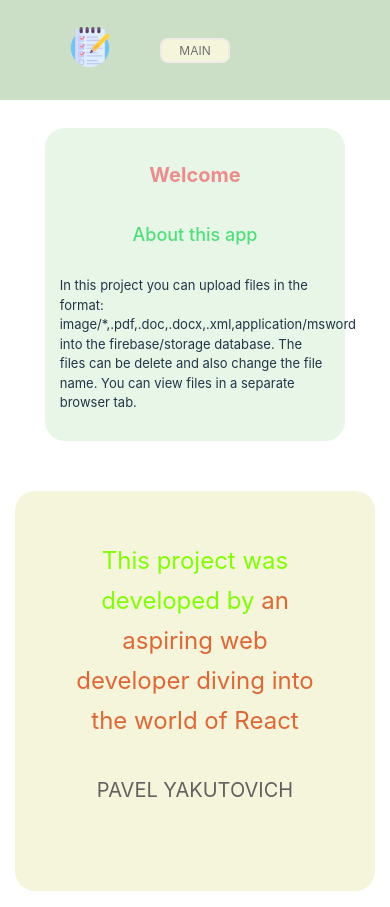
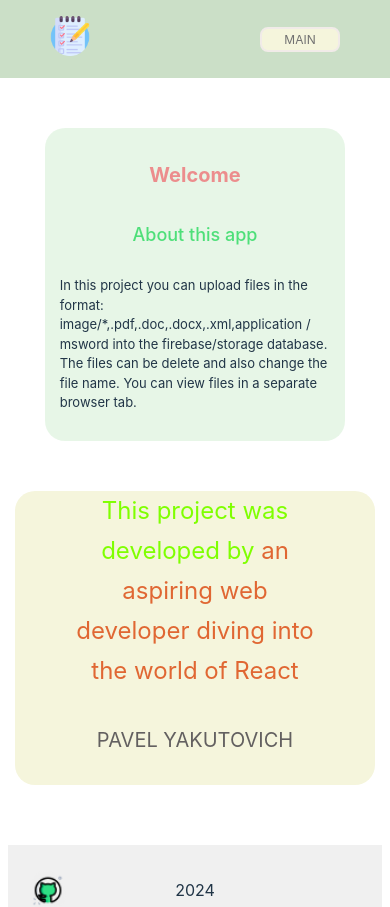
Before and after one commit to MisterYakutovich/react-project, a React (Vite) app in the folder react-project/: page / in a window 390 px wide. Shown: the top 907 px of the page. Built offline with nearby package versions, Linux system fonts and the light colour scheme.

Commit message:
fix:chanched and remove some styles

```diff
--- a/react-project/src/Home.module.scss
+++ b/react-project/src/Home.module.scss
@@ -19,6 +19,7 @@ $background-color_1: #f0f0f0;
   text-align: left;
   border-bottom: 1px solid #ddd;
   background-color: $background-color_1;
+  margin-top: 10px;
 }
 .content_wrapper_name {
   display: flex;
--- a/react-project/src/Welcome.module.scss
+++ b/react-project/src/Welcome.module.scss
@@ -13,8 +13,7 @@ $background-color_3: rgb(245, 245, 187);
   flex-direction: column;
   align-items: center;
   gap: 50px;
-  padding: 40px;
-  margin-bottom: 40px;
+  padding: 110px 20px;
   line-height: 1.5;
 }
 .title {
@@ -37,7 +36,7 @@ $background-color_3: rgb(245, 245, 187);
   box-sizing: border-box;
   padding: 15px;
   gap: 15px;
-  margin-top: 100px;
+  margin-top: 40px;
 }
 .course_description_container {
   display: flex;
@@ -81,7 +80,6 @@ $background-color_3: rgb(245, 245, 187);
 }
 .about {
   position: relative;
-  height: 400px;
   left: 0px;
   top: 0px;
   background-color: $background-color_2;
@@ -91,7 +89,6 @@ $background-color_3: rgb(245, 245, 187);
 }
 .about_section_title {
   position: relative;
-  top: 50px;
   width: 80%;
   margin: 0 auto;
   text-align: center;
@@ -116,7 +113,7 @@ $background-color_3: rgb(245, 245, 187);
 }
 @media (max-width: 1440px) {
   .main_container {
-    padding: 40px;
+    padding: 110px 20px;
   }
   .project_description_container {
     width: 70%;
@@ -143,10 +140,12 @@ $background-color_3: rgb(245, 245, 187);
     font-size: 22px;
   }
 }
+@media (max-width: 900px) {
+  .main_container {
+    padding: 80px 20px 60px 20px;
+  }
+}
 @media (max-width: 768px) {
-  .main_container {
-    padding: 20px;
-  }
   .project_description_container {
     width: 90%;
   }
--- a/react-project/src/Welcome.tsx
+++ b/react-project/src/Welcome.tsx
@@ -8,7 +8,7 @@ function Welcome() {
         <span className={styles.highlighted_text}>About this app</span>
         <p className={styles.project_description}>
           In this project you can upload files in the format:
-          image/*,.pdf,.doc,.docx,.xml,application/msword into the
+          image/*,.pdf,.doc,.docx,.xml,application / msword into the
           firebase/storage database. The files can be delete and also change the
           file name. You can view files in a separate browser tab.
         </p>
--- a/react-project/src/components/Form/Form.module.scss
+++ b/react-project/src/components/Form/Form.module.scss
@@ -25,5 +25,6 @@ textarea {
   background-color: $background-color_1;
   color: $color_1;
   border: none;
+  border-radius: 7px;
   cursor: pointer;
 }
--- a/react-project/src/components/header/Header.module.scss
+++ b/react-project/src/components/header/Header.module.scss
@@ -15,7 +15,7 @@ $background-color_4: #cbdfc772;
 }
 .header {
   display: flex;
-  height: 100px;
+  /*height: 100px;*/
   left: 0px;
   top: 0px;
   background-color: $background-color_1;
@@ -56,6 +56,9 @@ $background-color_4: #cbdfc772;
   display: flex;
   flex-wrap: wrap;
 }
+.todo_logo {
+  padding-left: 20px;
+}
 .button {
   width: 158px;
   height: 44px;
@@ -70,7 +73,7 @@ $background-color_4: #cbdfc772;
   text-align: center;
   transition: all 500ms ease;
   cursor: pointer;
-  margin-right: 40px;
+  margin-right: 20px;
   background-color: $background-color_2;
   color: $color_1;
   &:hover {
@@ -104,16 +107,13 @@ $background-color_4: #cbdfc772;
   }
 }
 @media screen and (max-width: 768px) {
-  .button {
-    margin-left: -200px;
-  }
 }
 @media screen and (max-width: 500px) {
   .wrapper {
     padding: 0 10px;
   }
   .button {
-    width: 70px;
+    width: 80px;
     height: 25px;
     font-size: 12px;
   }
--- a/react-project/src/components/header/Header.tsx
+++ b/react-project/src/components/header/Header.tsx
@@ -24,7 +24,7 @@ function Header() {
       <div className={styles.wrapper}>
         <div className={styles.header_nav_welcome}>
           <NavLink to="/">
-            <ul>
+            <ul className={styles.todo_logo}>
               <img src={todo} alt="ToDo" width={40} height={40} />
             </ul>
           </NavLink>
--- a/react-project/src/components/sidebar/Sidebar.module.scss
+++ b/react-project/src/components/sidebar/Sidebar.module.scss
@@ -24,4 +24,15 @@ $background-color_1: #f0eedd8a;
 .item_img {
   display: flex;
   justify-content: space-around;
+  align-items: center;
 }
+@media (max-width: 768px) {
+  .update_img {
+    width: 20px;
+    height: 20px;
+  }
+  .delete_img {
+    width: 20px;
+    height: 20px;
+  }
+}
--- a/react-project/src/components/sidebar/Sidebar.tsx
+++ b/react-project/src/components/sidebar/Sidebar.tsx
@@ -6,7 +6,7 @@ import update from '../../assets/update.png';
 import { setAllMetadata } from '../../redux/slices/sliceMetaData';
 import Modal from '../modal/Modal';
 import { useTimeModal } from '../../hooks/useTimeModal';
-import { useState } from 'react';
+import { useRef, useState } from 'react';
 import ModalUpdate from '../modalUpdate/ModalUpdate';
 import { useDeleteFileMutation } from '../../redux/services/api';
 
@@ -15,9 +15,10 @@ function Sidebar() {
   const [selectedItem, setSelectedItem] = useState<{ fullName: string } | null>(
     null
   );
+
   const { showModal, setShowModal, remainingTime } = useTimeModal();
   const [deleteFile] = useDeleteFileMutation();
-
+  const itemRefs = useRef<{ [key: string]: HTMLElement | null }>({});
   const dispatch = useDispatch();
   const uploadedMetadata = useSelector(
     (state: RootState) => state.metadata.uploadedMetadata
@@ -55,6 +56,7 @@ function Sidebar() {
               {item.name}
             </p>
             <img
+              className={styles.delete_img}
               src={remove}
               alt="ReMove"
               width={30}
@@ -64,6 +66,7 @@ function Sidebar() {
             />
 
             <img
+              className={styles.update_img}
               src={update}
               alt="update"
               width={30}
```
